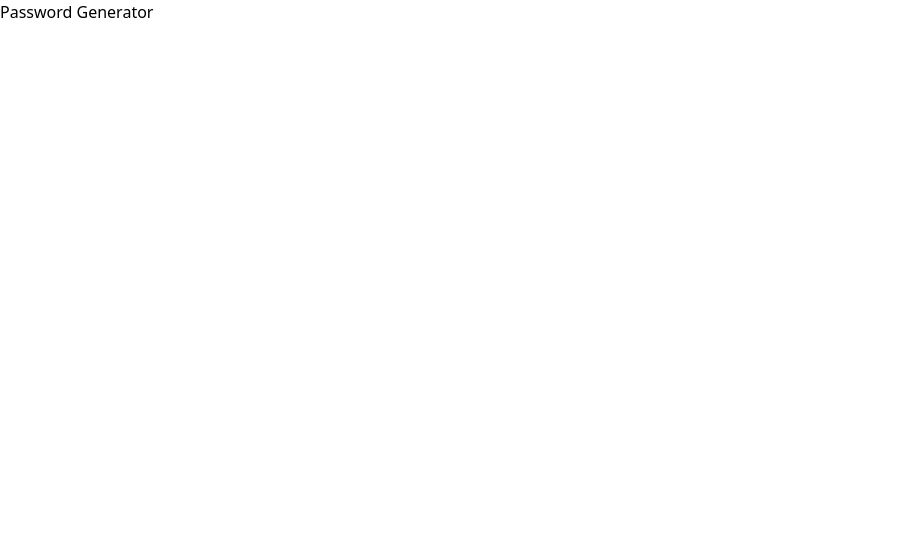
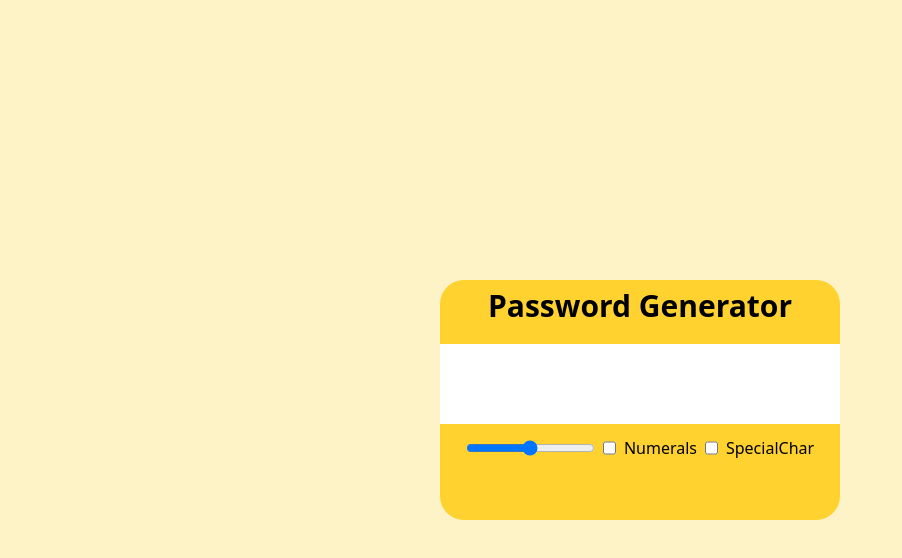
Before and after one commit to Siddharth-732/Tiny_React, a React (Vite) app in the folder PasswordGenerator/: page / in a window 1280 px wide. Shown: the top 558 px of the page, without its empty margins (0-902 px from the left). Built offline with nearby package versions, Linux system fonts and the light colour scheme.

Commit message:
frontend for the password gen

```diff
--- a/PasswordGenerator/src/App.jsx
+++ b/PasswordGenerator/src/App.jsx
@@ -1,16 +1,33 @@
-import { useState } from 'react'
-import reactLogo from './assets/react.svg'
-import viteLogo from '/vite.svg'
-import './App.css'
+import { useState } from "react";
+import reactLogo from "./assets/react.svg";
+import viteLogo from "/vite.svg";
+import "./App.css";
 
 function App() {
-  const [count, setCount] = useState(0)
+  const [count, setCount] = useState(8);
+  const [NumberAllowed, setNumberAllowed] = useState(false);
+  const [CharAllowed, setCharAllowed] = useState(false);
+  const [Password, setPassword] = useState("");
 
   return (
     <>
-      <h1>Password Generator</h1>
+      <div className=" w-full h-screen  bg-amber-100 flex justify-center items-center">
+        <div className="w-100 h-60 rounded-3xl bg-amber-300">
+          <div className="flex flex-col items-center gap-3">
+            <div className="m-2 px-2 text-3xl">
+              <h1 className="font-bold">Password Generator</h1>
+            </div>
+            <div className="h-20 w-full bg-white"></div>
+            <div className="flex gap-2">
+              <input type="range" />
+              <input type="checkbox" /><>Numerals</>
+              <input type="checkbox" /><>SpecialChar</>
+            </div>
+          </div>
+        </div>
+      </div>
     </>
-  )
+  );
 }
 
-export default App
+export default App;
```
